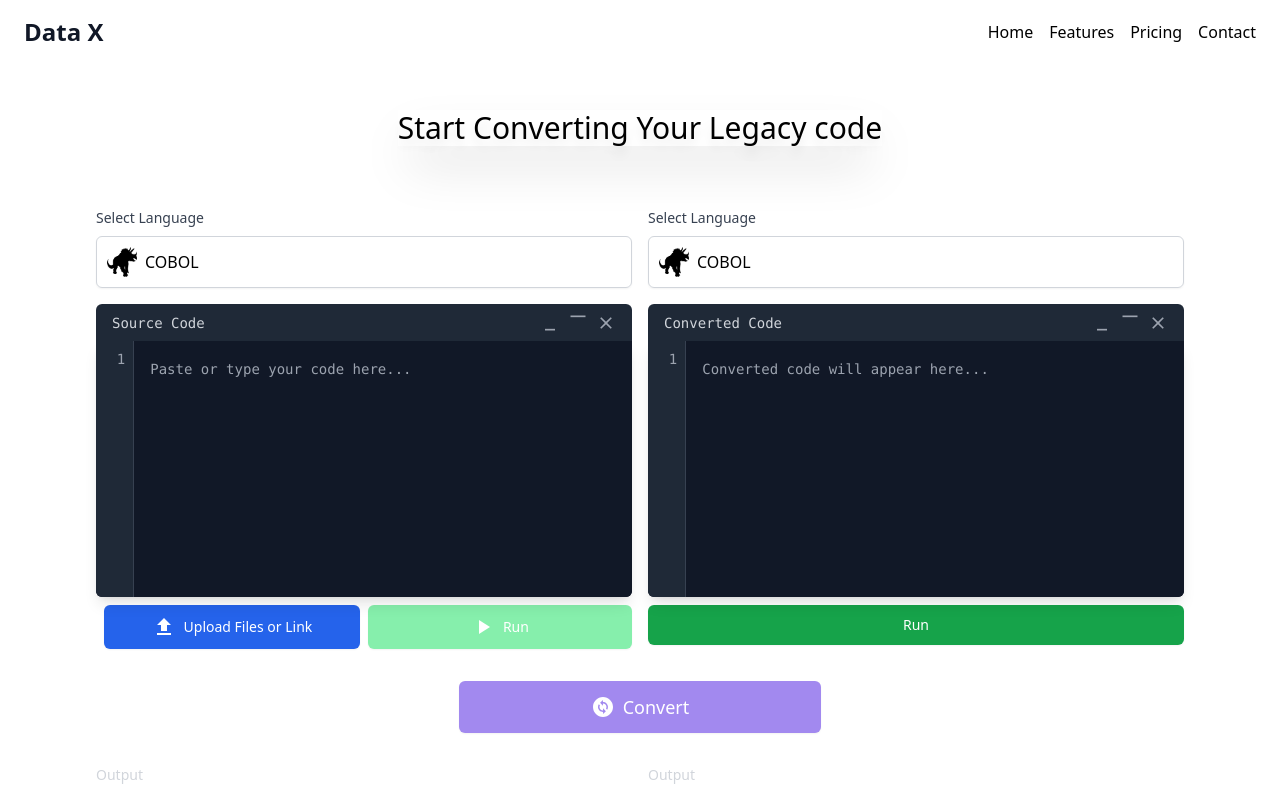
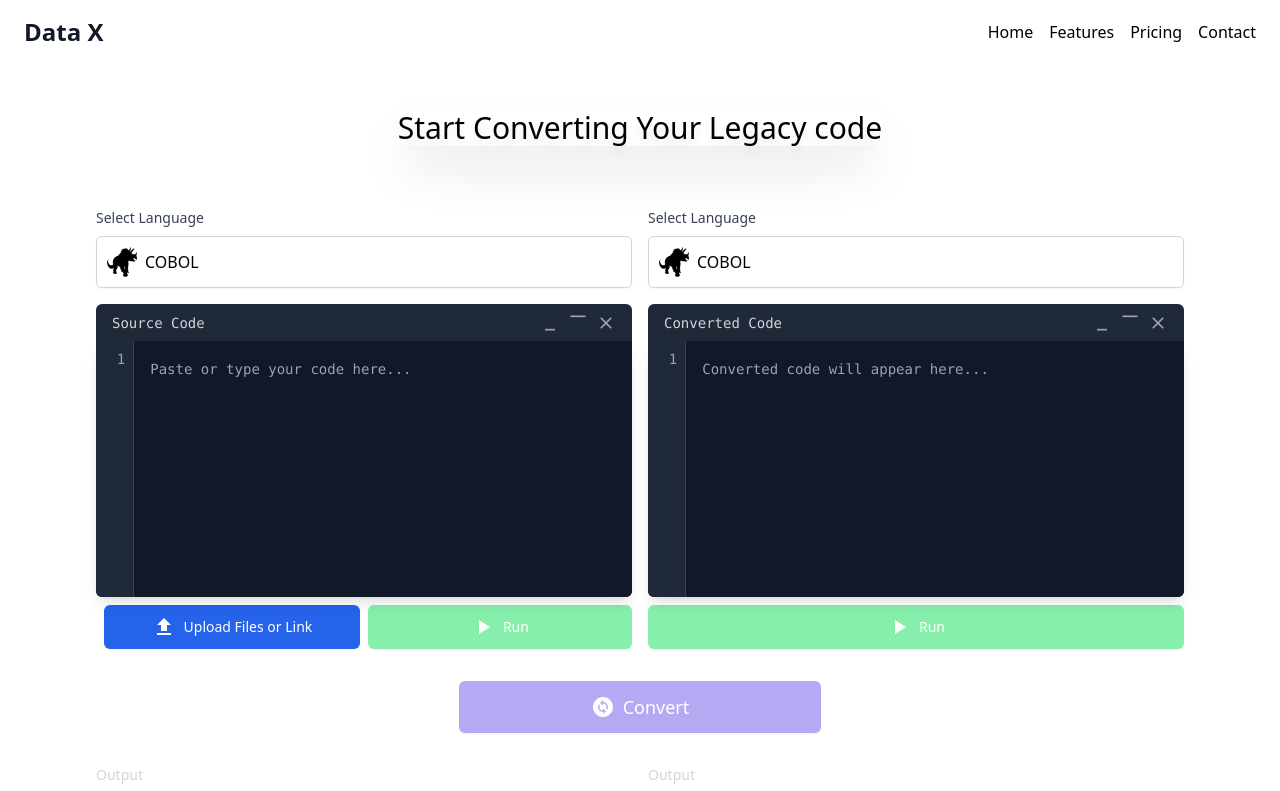
Before and after one commit to mk070/code-mig, a React (Vite) app in the folder Frontend/: page /product in a window 1280 px wide. Shown: the top 791 px of the page. Built offline with nearby package versions, Linux system fonts and the light colour scheme.

Commit message:
worked on the funcationality of the convert button

```diff
--- a/Frontend/package.json
+++ b/Frontend/package.json
@@ -13,10 +13,12 @@
     "@emotion/react": "^11.13.0",
     "@emotion/styled": "^11.13.0",
     "@mui/icons-material": "^5.16.7",
+    "@mui/material": "^5.16.7",
     "axios": "^1.7.4",
     "react": "^18.3.1",
     "react-dom": "^18.3.1",
-    "react-router-dom": "^6.26.0"
+    "react-router-dom": "^6.26.0",
+    "react-toastify": "^10.0.5"
   },
   "devDependencies": {
     "@eslint/js": "^9.8.0",
--- a/Frontend/src/Components/Convertedcode.jsx
+++ b/Frontend/src/Components/Convertedcode.jsx
@@ -1,10 +1,13 @@
-import React, { useState, useRef } from 'react';
+import { useState, useRef, useEffect } from 'react';
 import CloseIcon from '@mui/icons-material/Close';
 import MinimizeIcon from '@mui/icons-material/Minimize';
 import MaximizeIcon from '@mui/icons-material/Maximize';
+import PlayArrowIcon from '@mui/icons-material/PlayArrow';
+import { toast } from 'react-toastify';
 
 export const Convertedcode = () => {
   const [code, setCode] = useState('');
+  const [isButtonDisabled, setIsButtonDisabled] = useState(true);
   const codeContainerRef = useRef(null);
   const lineNumbersRef = useRef(null);
 
@@ -13,9 +16,28 @@ export const Convertedcode = () => {
     return Array.from({ length: lines }, (_, i) => i + 1).join('\n');
   };
 
+  // Function to synchronize scrolling
   const syncScroll = () => {
     if (lineNumbersRef.current && codeContainerRef.current) {
       lineNumbersRef.current.scrollTop = codeContainerRef.current.scrollTop;
+    }
+  };
+
+  useEffect(() => {
+    setIsButtonDisabled(code.trim().length === 0);
+  }, [code]);
+
+  const handleRunClick = () => {
+    if (isButtonDisabled) {
+      toast.warn('Please convert the code first.', {
+        position: 'top-right',
+        autoClose: 3000,
+        hideProgressBar: false,
+        closeOnClick: true,
+        pauseOnHover: true,
+        draggable: true,
+        progress: undefined,
+      });
     }
   };
 
@@ -58,8 +80,10 @@ export const Convertedcode = () => {
       </div>
       <button
         type="button"
-        className="mt-2 w-full p-2.5 bg-green-600 text-white text-sm font-medium rounded-md shadow-sm hover:bg-blue-500 transition duration-300 ease-in-out"
+        className={`gap-2 flex items-center justify-center text-white text-sm mt-2 w-full p-2.5 ${isButtonDisabled ? 'bg-green-300 cursor-not-allowed' : 'bg-green-600 hover:bg-green-600'} text-sm font-medium rounded-md shadow-sm transition duration-300 ease-in-out p-2`}
+        onClick={handleRunClick}
       >
+        <PlayArrowIcon />
         Run
       </button>
     </div>
--- a/Frontend/src/Components/FileUploadPopup.jsx
+++ b/Frontend/src/Components/FileUploadPopup.jsx
@@ -1,4 +1,4 @@
-import React, { useState } from 'react';
+import  { useState } from 'react';
 import axios from 'axios';
 import { toast } from 'react-toastify';
 
--- a/Frontend/src/Components/SourcecodeInput.jsx
+++ b/Frontend/src/Components/SourcecodeInput.jsx
@@ -1,4 +1,4 @@
-import React, { useState, useRef, useEffect } from 'react';
+import { useState, useRef, useEffect } from 'react';
 import UploadButton from './UploadButton';
 import CloseIcon from '@mui/icons-material/Close';
 import MinimizeIcon from '@mui/icons-material/Minimize';
--- a/Frontend/src/Components/SourcecodeOutput.jsx
+++ b/Frontend/src/Components/SourcecodeOutput.jsx
@@ -1,6 +1,16 @@
-import React from 'react';
+import React, { useEffect } from 'react';
 
-const SourcecodeOutput = () => {
+const SourcecodeOutput = ({ onOutputChange }) => {
+  const [content, setContent] = React.useState('');
+
+  useEffect(() => {
+    onOutputChange(content);
+  }, [content, onOutputChange]);
+
+  const handleChange = (e) => {
+    setContent(e.target.value);
+  };
+
   return (
     <div className="w-1/2 pr-2">
       <label
@@ -14,6 +24,8 @@ const SourcecodeOutput = () => {
         rows="10"
         className="w-full p-2.5 border border-gray-700 rounded-md shadow-sm focus:ring-blue-500 focus:border-blue-500 bg-black text-green-400 font-mono"
         placeholder="Output will appear here..."
+        value={content}
+        onChange={handleChange}
         readOnly
       ></textarea>
     </div>
--- a/Frontend/src/Components/UploadButton.jsx
+++ b/Frontend/src/Components/UploadButton.jsx
@@ -1,4 +1,4 @@
-import React, { useState } from 'react';
+import  { useState } from 'react';
 import UploadIcon from '@mui/icons-material/Upload';
 import FileUploadPopup from './FileUploadPopup';
 
--- a/Frontend/src/pages/ProductPage.jsx
+++ b/Frontend/src/pages/ProductPage.jsx
@@ -2,39 +2,60 @@ import { useState } from 'react';
 import { languages } from '../data/languages.js';
 import CustomDropdown from '../Components/CustomDropdown.jsx';
 import SourcecodeInput from '../Components/SourcecodeInput.jsx';
-import  {Convertedcode}  from '../Components/Convertedcode.jsx';
+import { Convertedcode } from '../Components/Convertedcode.jsx';
 import SourcecodeOutput from '../Components/SourcecodeOutput.jsx';
 import ConvertedcodeOutput from '../Components/ConvertedcodeOutput.jsx';
 import { Navbar } from '../Layout/Navbar.jsx';
 import ChangeCircleIcon from '@mui/icons-material/ChangeCircle';
+import { toast } from 'react-toastify';
 
 const ProductPage = () => {
   const defaultLanguage = languages[0]; // Set the first language as the default
   const [leftLanguage, setLeftLanguage] = useState(defaultLanguage);
   const [rightLanguage, setRightLanguage] = useState(defaultLanguage);
+  const [isConvertDisabled, setIsConvertDisabled] = useState(true);
 
   const getRightDropdownLanguages = (leftLang) => {
     if (leftLang.value === 'sql') {
-      return languages.filter(lang => lang.value === 'pyspark');
+      return languages.filter((lang) => lang.value === 'pyspark');
     } else if (leftLang.value === 'pyspark') {
-      return languages.filter(lang => lang.value === 'sql');
+      return languages.filter((lang) => lang.value === 'sql');
     } else {
-      return languages.filter(lang => lang.value !== leftLang.value && lang.value !== 'sql' && lang.value !== 'pyspark');
+      return languages.filter(
+        (lang) =>
+          lang.value !== leftLang.value &&
+          lang.value !== 'sql' &&
+          lang.value !== 'pyspark'
+      );
+    }
+  };
+
+  const handleOutputChange = (content) => {
+    setIsConvertDisabled(content.length === 0);
+  };
+
+  const handleConvertClick = () => {
+    if (isConvertDisabled) {
+      toast.info('Please run the source code to convert the code');
     }
   };
 
   return (
     <>
       <Navbar />
-      <div className=" container mx-auto px-24 py-4 ">
-
+      <div className="container mx-auto px-24 py-4">
         <div className="flex flex-col items-center justify-center h-8 py-4 mb-16 my-8 w-full">
-          <h1 className='text-3xl shadow-2xl drop-shadow-xl'>Start Converting Your Legacy code</h1>
+          <h1 className="text-3xl shadow-2xl drop-shadow-xl">
+            Start Converting Your Legacy code
+          </h1>
         </div>
-      {/* language */}
+        {/* language */}
         <div className="flex justify-between mb-4">
           <div className="w-1/2 pr-2">
-            <label htmlFor="left-lang" className="block mb-2 text-sm font-medium text-gray-700">
+            <label
+              htmlFor="left-lang"
+              className="block mb-2 text-sm font-medium text-gray-700"
+            >
               Select Language
             </label>
             <CustomDropdown
@@ -46,7 +67,10 @@ const ProductPage = () => {
           </div>
 
           <div className="w-1/2 pl-2">
-            <label htmlFor="right-lang" className="block mb-2 text-sm font-medium text-gray-700">
+            <label
+              htmlFor="right-lang"
+              className="block mb-2 text-sm font-medium text-gray-700"
+            >
               Select Language
             </label>
             <CustomDropdown
@@ -58,17 +82,18 @@ const ProductPage = () => {
           </div>
         </div>
 
-      {/* input - output */}
         <div className="flex justify-between mb-4">
           <SourcecodeInput />
-
           <Convertedcode />
         </div>
 
-        <div className="mt-8  flex justify-center">
+        <div className="mt-8 flex justify-center">
           <button
             type="button"
-            className="p-3 w-1/3 justify-center gap-2 items-center flex bg-[#a289ef] text-white text-lg font-medium rounded-md shadow-sm"
+            className={`p-3 w-1/3 justify-center gap-2 items-center flex ${
+              isConvertDisabled ? 'bg-[#b7a8f3] cursor-not-allowed' : 'bg-[#a289ef]'
+            } text-white text-lg font-medium rounded-md shadow-sm`}
+            onClick={handleConvertClick}
           >
             <ChangeCircleIcon />
             Convert
@@ -76,8 +101,7 @@ const ProductPage = () => {
         </div>
 
         <div className="flex justify-between mt-8">
-          <SourcecodeOutput />
-
+          <SourcecodeOutput onOutputChange={handleOutputChange} />
           <ConvertedcodeOutput />
         </div>
       </div>
```
Also changed, not shown: 1 other file (tests, documents, lock files or other folders).
